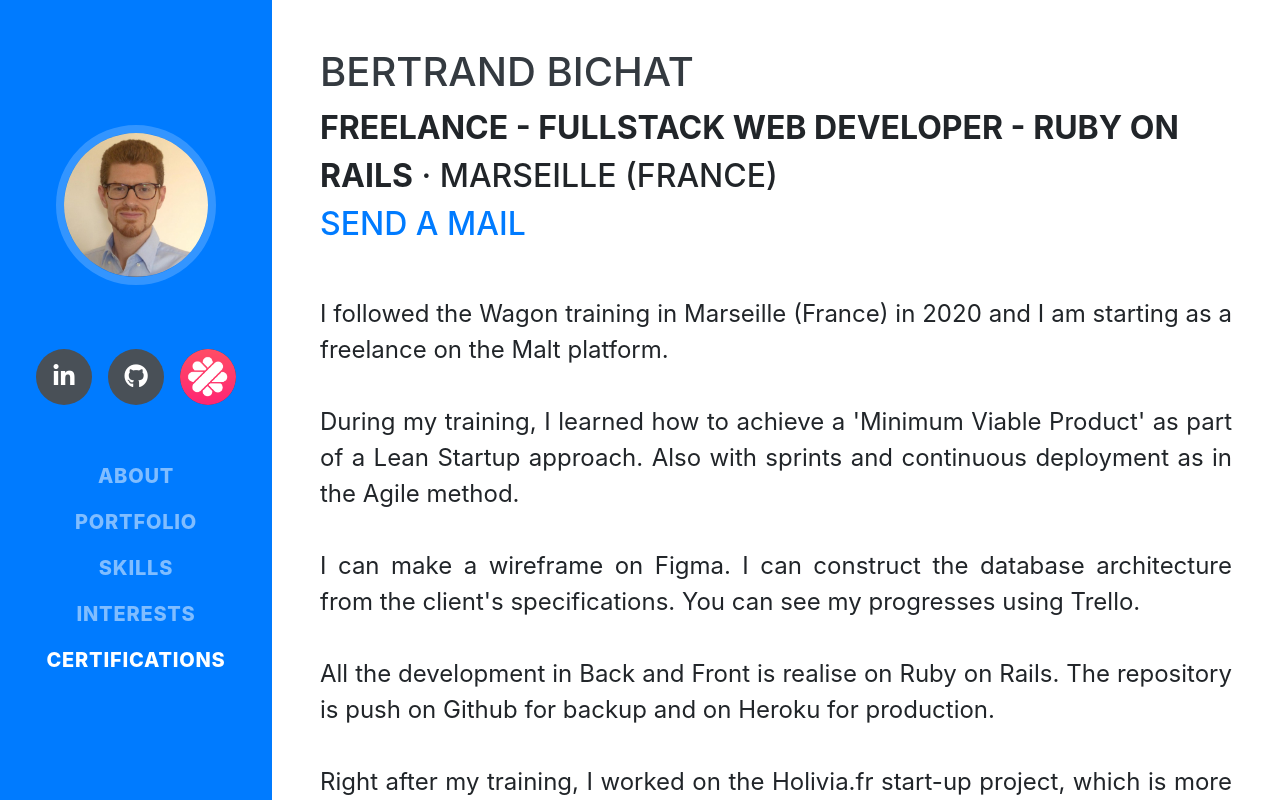
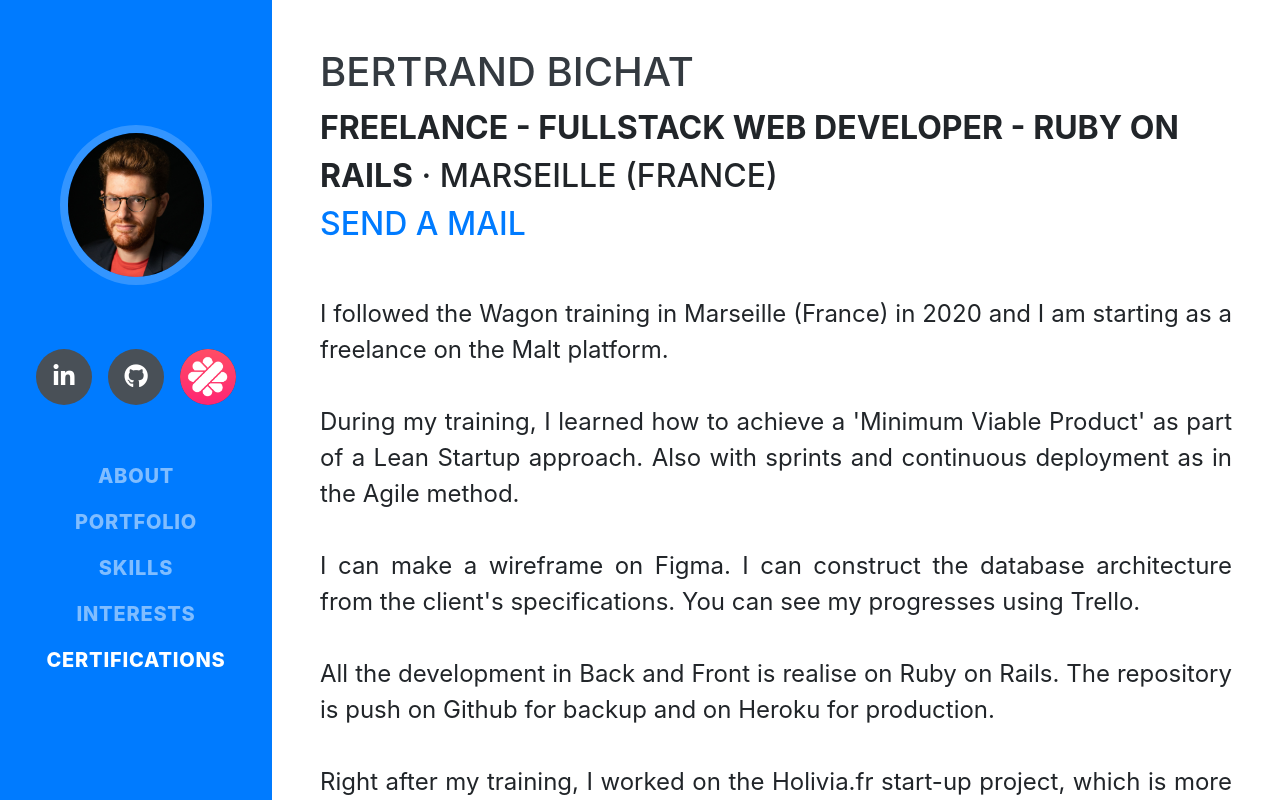
Before and after one commit to Bertrand-Bichat/Bertrand-Bichat.github.io, a website with bundled scripts: page index.html in a window 1280 px wide. Shown: the top 800 px of the page. Built offline with nearby package versions, Linux system fonts and the light colour scheme; a web font is replaced by a local one.

Commit message:
new avatar

```diff
--- a/index.html
+++ b/index.html
@@ -36,7 +36,7 @@
     <a class="navbar-brand js-scroll-trigger" href="#page-top">
       <span class="d-block d-lg-none font-bigger">Bertrand Bichat</span>
       <span class="d-none d-lg-block">
-        <img class="img-fluid img-profile rounded-circle mx-auto mb-2" src="img/profile.jpg" alt="profile image">
+        <img class="img-fluid img-profile rounded-circle mx-auto mb-2" src="img/new_profile.jpg" alt="profile image">
       </span>
     </a>
     <div class="social-icons d-none d-sm-flex my-lg-5">
```
Also changed, not shown: img/new_profile.jpg (added).
